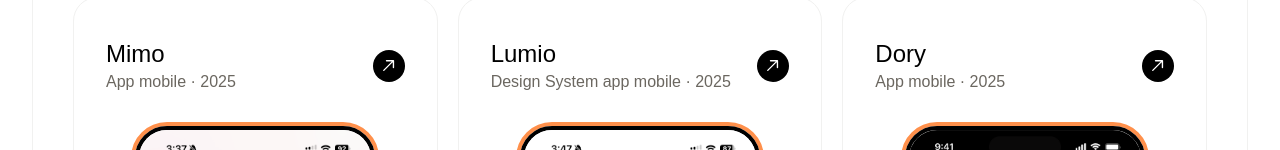
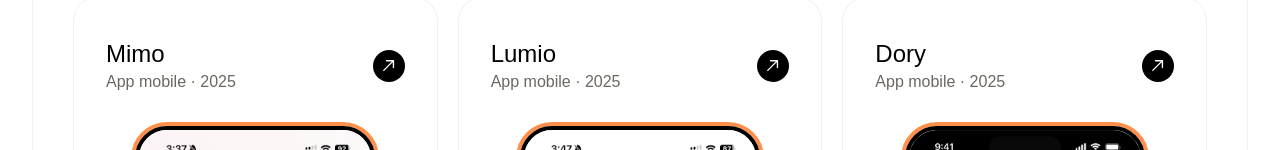
Before and after one commit to alexmonteirodev/portifolio-natalia, a React (Vite) app: page / in a window 1280 px wide. Shown: the part 650-800 px from the top of the page. Built offline with nearby package versions, Linux system fonts and the light colour scheme.

Commit message:
Update App.tsx

```diff
--- a/src/App.tsx
+++ b/src/App.tsx
@@ -204,7 +204,7 @@ function App() {
             />
             <ProjectCard
               name={"Lumio"}
-              label={"Design System app mobile · 2025"}
+              label={"App mobile · 2025"}
               link={""}
               img={lumioProject}
             />
```
